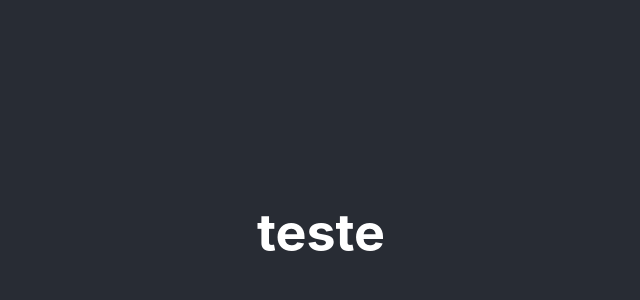
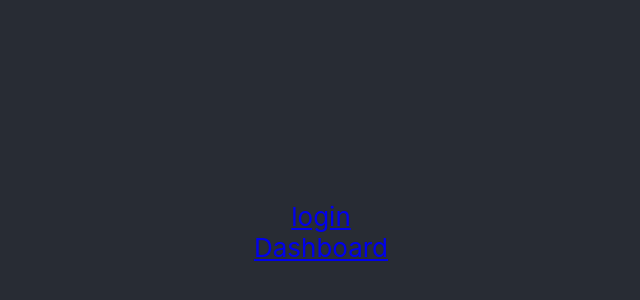
Before and after one commit to Kenzie-Academy-Brasil-Developers/kenzie-hub-react, a React (Create React App) app in the folder kenzie-hub-react/: page / in a window 1280 px wide. Shown: the part 168-468 px from the top of the page, without its empty margins (319-959 px from the left). Built offline with nearby package versions, Linux system fonts and the light colour scheme.

Commit message:
feat: add routes

```diff
--- a/kenzie-hub-react/package.json
+++ b/kenzie-hub-react/package.json
@@ -8,6 +8,7 @@
     "@testing-library/user-event": "^13.2.1",
     "react": "^18.2.0",
     "react-dom": "^18.2.0",
+    "react-router-dom": "^6.4.2",
     "react-scripts": "5.0.1",
     "web-vitals": "^2.1.0"
   },
--- a/kenzie-hub-react/src/App.jsx
+++ b/kenzie-hub-react/src/App.jsx
@@ -1,13 +1,14 @@
 import './App.css';
+
+import Routes from './routes';
 
 function App() {
   return (
     <div className="App">
       <header className="App-header">
 
-    <h1>
-      teste
-    </h1>
+      <Routes />
+
       </header>
     </div>
   );
--- a/kenzie-hub-react/src/index.js
+++ b/kenzie-hub-react/src/index.js
@@ -1,11 +1,14 @@
 import React from 'react';
 import ReactDOM from 'react-dom/client';
+import { BrowserRouter } from 'react-router-dom';
 import './index.css';
 import App from './App';
 
 const root = ReactDOM.createRoot(document.getElementById('root'));
 root.render(
   <React.StrictMode>
-    <App />
+    <BrowserRouter>
+      <App />
+    </BrowserRouter>
   </React.StrictMode>
 );
--- /dev/null
+++ b/kenzie-hub-react/src/page/Dashboard/index.jsx
@@ -0,0 +1,8 @@
+
+
+const Dashboard = () => {
+    return (
+        <h1>Dashboard</h1>
+    )
+}
+export default Dashboard
--- /dev/null
+++ b/kenzie-hub-react/src/page/Login/index.jsx
@@ -0,0 +1,11 @@
+import { Link } from "react-router-dom"
+
+const Login = () => {
+    return (
+        <>
+        <Link to="/">register</Link>
+
+        </>
+    )
+}
+export default Login
--- /dev/null
+++ b/kenzie-hub-react/src/page/Register/index.jsx
@@ -0,0 +1,15 @@
+import { Link } from "react-router-dom"
+
+const Register = () => {
+
+
+    return (
+        <>
+        <Link to="/login">login</Link>
+        <Link to="/dashboard">Dashboard</Link>
+
+
+        </>
+    )
+}
+export default Register
--- /dev/null
+++ b/kenzie-hub-react/src/routes/index.jsx
@@ -0,0 +1,16 @@
+import { Route, Routes } from "react-router-dom";
+
+import Register from "../page/Register";
+import Login from "../page/Login";
+import Dashboard from "../page/Dashboard";
+
+const RoutesMain = () => (
+
+  <Routes>
+    <Route path="/" element={<Register />} />
+    <Route path="/login" element={<Login />} />
+    <Route path="/dashboard" element={<Dashboard />} />
+  </Routes>
+);
+
+export default RoutesMain;
```
Also changed, not shown: 1 other file (tests, documents, lock files or other folders).
